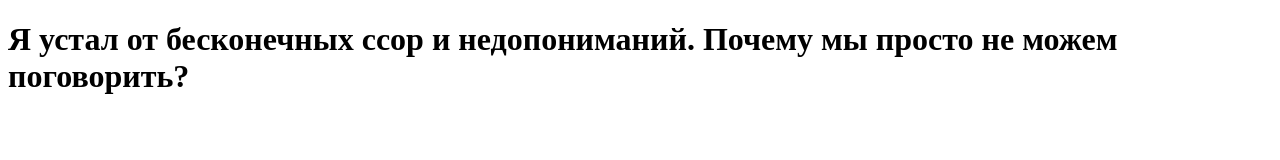
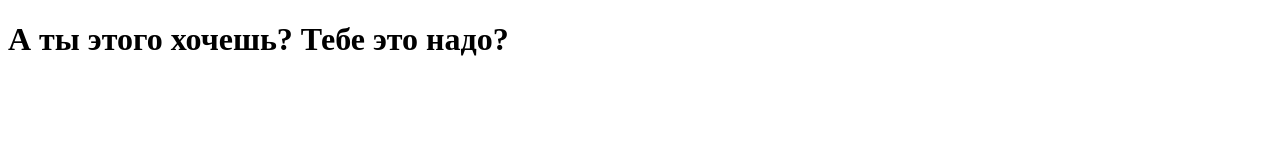
Before and after one commit to 1umrzkvv/1umrzkvv.github.io, a plain HTML site: page index.html in a window 1280 px wide. Drawn offline with Linux system fonts and the light colour scheme.

Commit message:
Update index.html

```diff
--- a/index.html
+++ b/index.html
@@ -143,6 +143,6 @@
         let counter = 0
 
     </script> -->
-    <h1> Я устал от бесконечных ссор и недопониманий. Почему мы просто не можем поговорить? </h1>
+    <h1> А ты этого хочешь? Тебе это надо? </h1>
 </body>
 </html>
```
